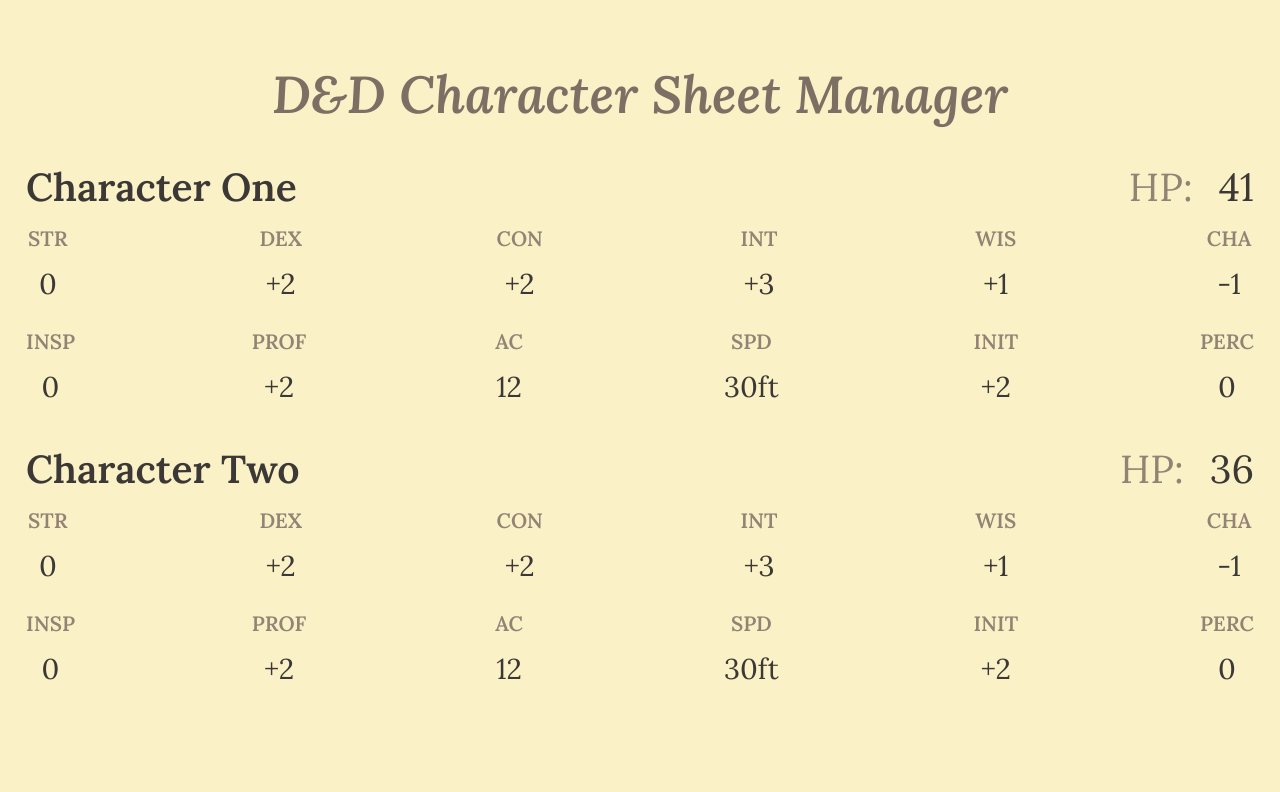
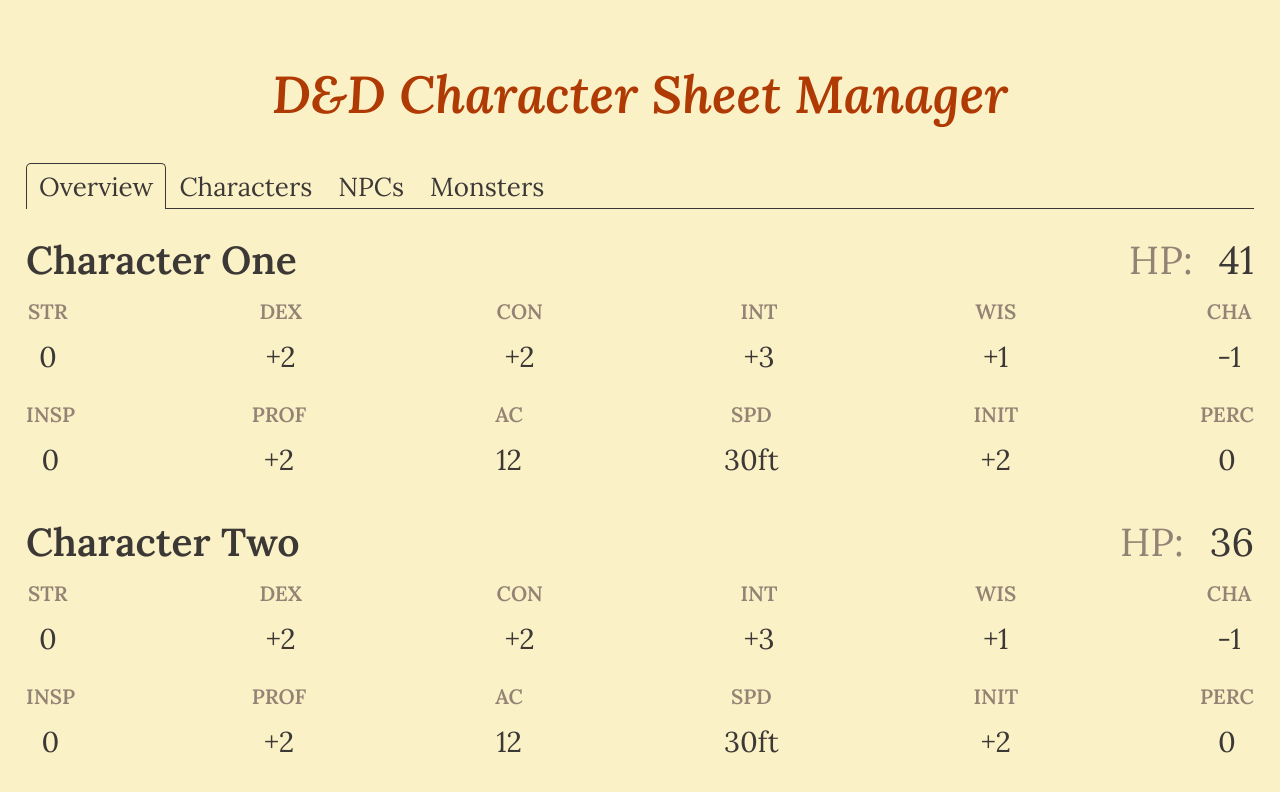
Before and after one commit to zachfedor/dndrm, a React (Create React App) app: page / in a window 1280 px wide. Shown: the top 792 px of the page. Built offline with nearby package versions, Linux system fonts and the light colour scheme; no server answers.

Commit message:
Add react-tabs to section out screens

```diff
--- a/package.json
+++ b/package.json
@@ -13,7 +13,8 @@
     "express": "^4.17.1",
     "react": "^16.13.1",
     "react-dom": "^16.13.1",
-    "react-scripts": "3.4.1"
+    "react-scripts": "3.4.1",
+    "react-tabs": "^3.1.0"
   },
   "scripts": {
     "start": "react-scripts start",
--- a/src/App.css
+++ b/src/App.css
@@ -3,6 +3,26 @@
 }
 
 .App h1 {
-  color: var(--gray-dark);
+  color: var(--orange-dark);
   font-style: italic;
 }
+
+.react-tabs__tab-list {
+  border-bottom: 1px solid var(--fg);
+  text-align: left;
+}
+
+.react-tabs__tab:focus {
+  box-shadow: 0 0 5px var(--gray-dark);
+  border-color: var(--gray-dark);
+}
+
+.react-tabs__tab:focus:after {
+  background: var(--bg);
+}
+
+.react-tabs__tab--selected {
+  background: var(--bg);
+  border-color: var(--fg);
+  color: var(--fg);
+}
--- a/src/App.js
+++ b/src/App.js
@@ -1,4 +1,6 @@
 import React, { useEffect } from 'react';
+import { Tab, Tabs, TabList, TabPanel } from 'react-tabs';
+import 'react-tabs/style/react-tabs.css';
 
 import CharacterCard from './CharacterCard';
 import './App.css';
@@ -39,11 +41,32 @@
         <h1>D&amp;D Character Sheet Manager</h1>
       </header>
 
-      <main>
-        {characters.map(character => (
-          <CharacterCard key={character.name} character={character} />
-        ))}
-      </main>
+      <Tabs>
+        <TabList>
+          <Tab>Overview</Tab>
+          <Tab>Characters</Tab>
+          <Tab>NPCs</Tab>
+          <Tab>Monsters</Tab>
+        </TabList>
+
+        <TabPanel>
+          {characters.map(character => (
+            <CharacterCard key={character.name} character={character} />
+          ))}
+        </TabPanel>
+
+        <TabPanel>
+          <p>characters panel</p>
+        </TabPanel>
+
+        <TabPanel>
+          <p>npcs panel</p>
+        </TabPanel>
+
+        <TabPanel>
+          <p>monsters panel</p>
+        </TabPanel>
+      </Tabs>
     </div>
   );
 }
```
Also changed, not shown: 1 other file (tests, documents, lock files or other folders).
